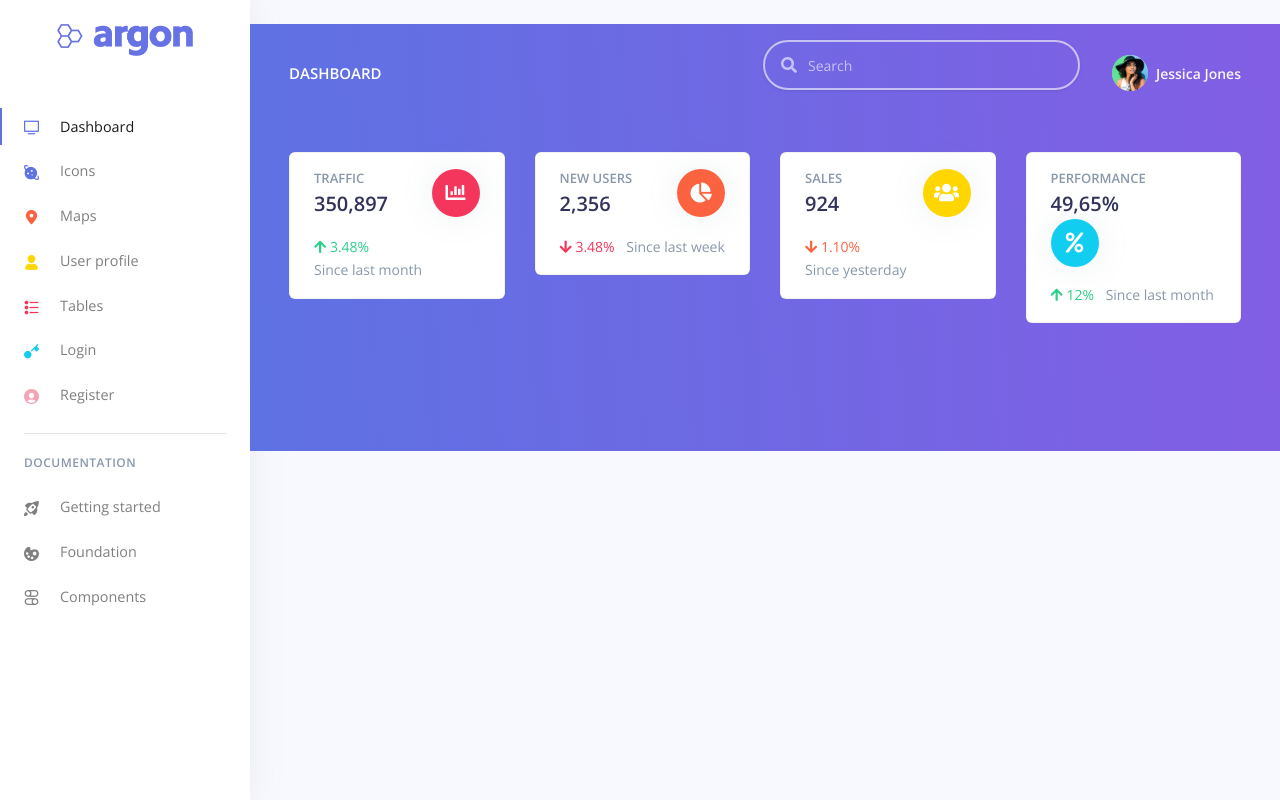
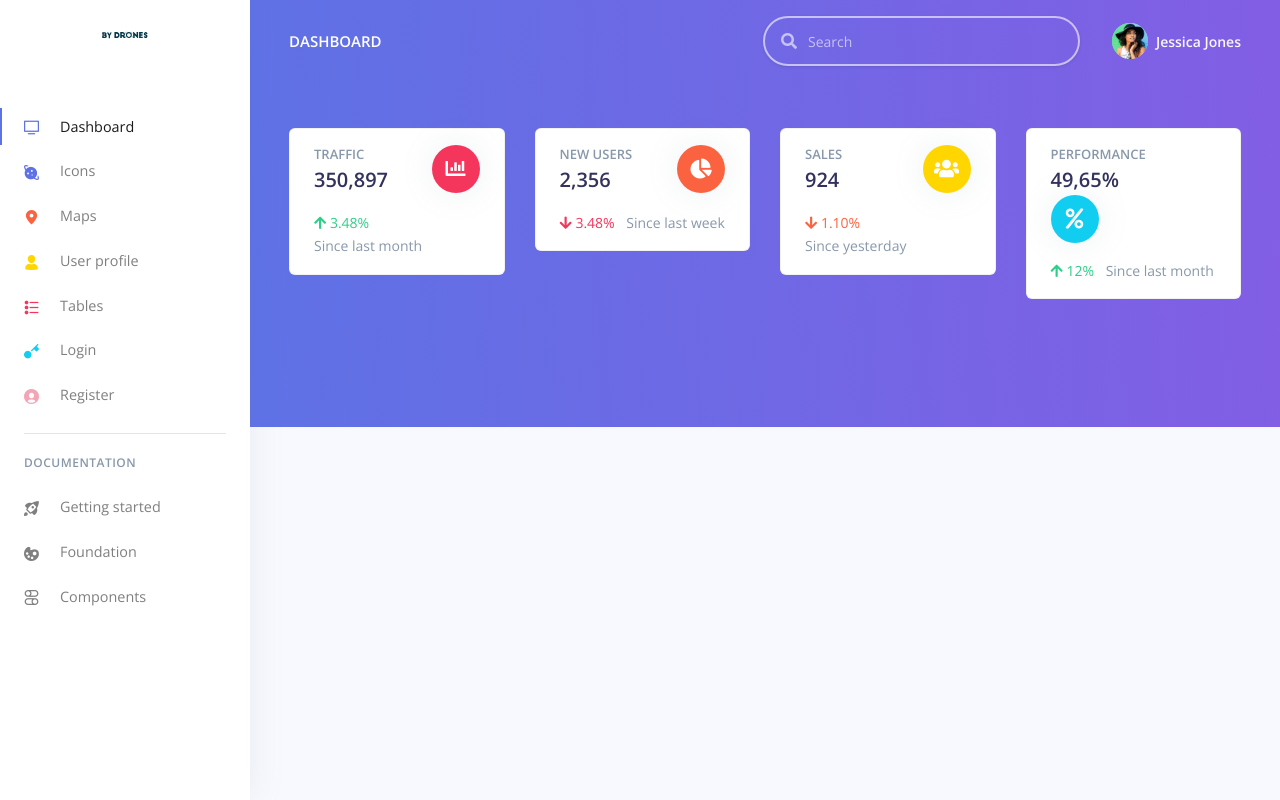
Before and after one commit to Yoostah/bydrones, a PHP site: page /bydrones/ in a window 1280 px wide. Run offline with PHP 8.4, Linux system fonts and the light colour scheme; some libraries are stand-ins or nearby versions.

Commit message:
ajuste no logo

```diff
--- a/views/template.php
+++ b/views/template.php
@@ -13,7 +13,6 @@
 =========================================================
 
 * The above copyright notice and this permission notice shall be included in all copies or substantial portions of the Software. -->
-<?php print_r($_POST); ?>
 <!DOCTYPE html>
 <html lang="en">
 
@@ -43,7 +42,7 @@
       </button>
       <!-- Brand -->
       <a class="navbar-brand pt-0" href="./index.html">
-        <img src="<?php echo BASE_URL; ?>assets/img/brand/blue.png" class="navbar-brand-img" alt="...">
+        <img src="<?php echo BASE_URL; ?>assets/img/brand/logo_only.svg" class="navbar-brand-img" alt="...">
       </a>
       <!-- User -->
       <ul class="nav align-items-center d-md-none">
```
Also changed, not shown: assets/img/brand/logo.svg (added), assets/img/brand/logo_only.svg (added), 1 other file.
